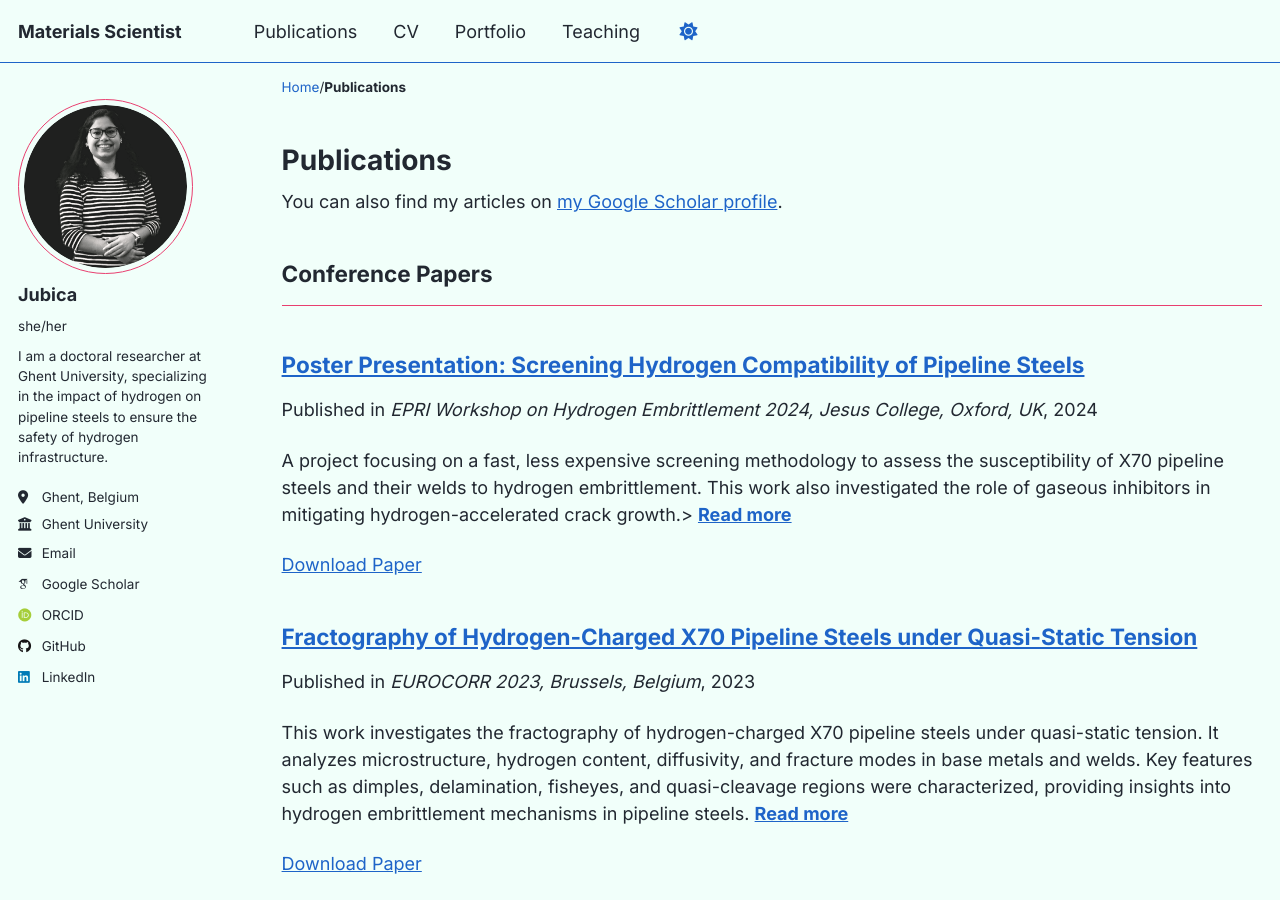
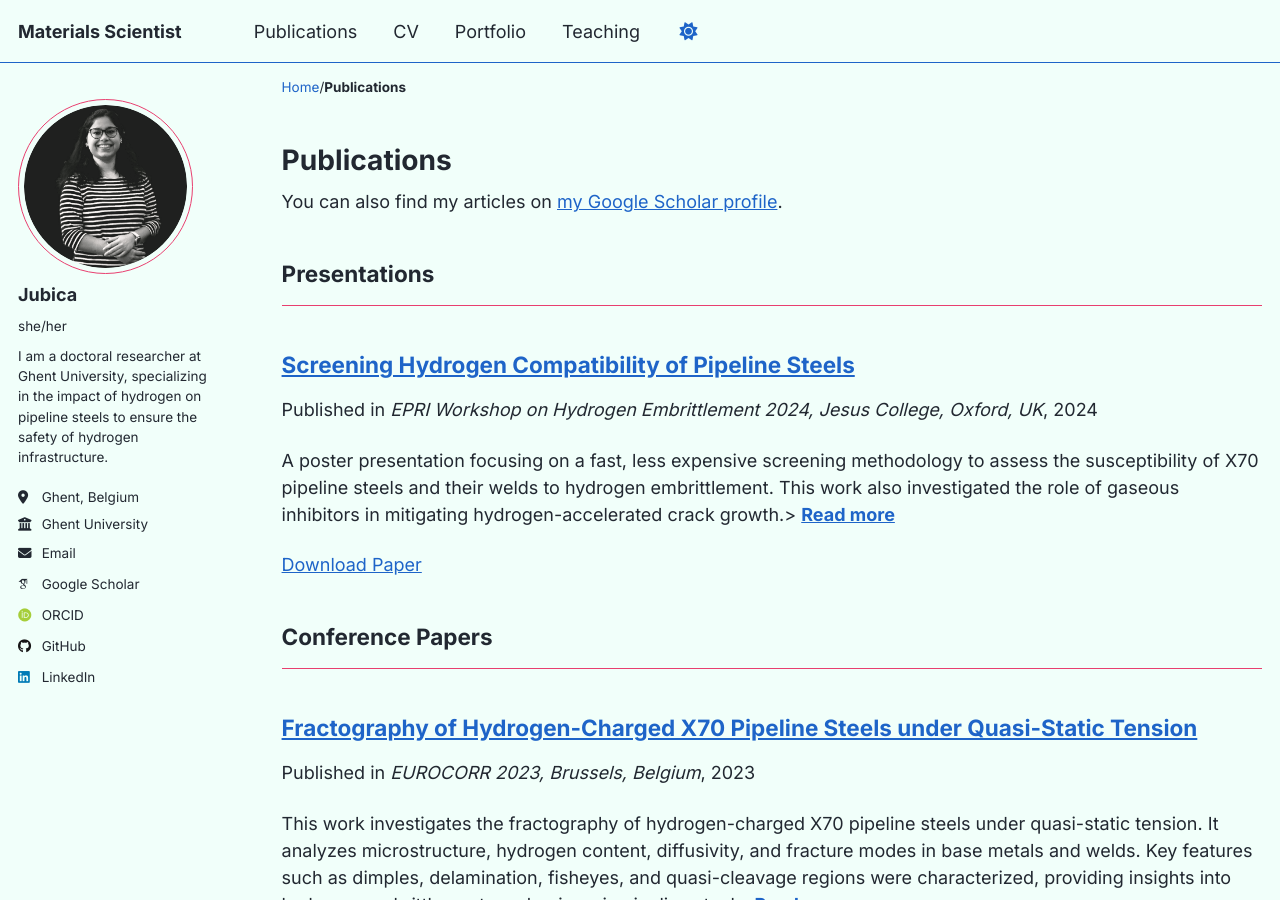
Before and after one commit to jubica/jubica.github.io, a Jekyll site: the page built from _pages/publications.html, in a window 1280 px wide and 900 px high. Built offline with Jekyll 4.4.1, drawn with Linux system fonts in a browser that asks for light colours; some web fonts are replaced; a script that is not in the unit is left out.

Commit message:
add presentation feature

```diff
--- a/_config.yml
+++ b/_config.yml
@@ -78,6 +78,8 @@ author:
 
 # Publication Category - The following the list of publication categories and their headings
 publication_category:
+  presentations:
+    title: 'Presentations'
   conferences:
     title: 'Conference Papers'
   manuscripts:
--- a/_publications/2024-06-23-screening-hydrogen-compatibility-of-pipeline-steels.md
+++ b/_publications/2024-06-23-screening-hydrogen-compatibility-of-pipeline-steels.md
@@ -1,8 +1,8 @@
 ---
-title: "Poster Presentation: Screening Hydrogen Compatibility of Pipeline Steels"
-excerpt: "A project focusing on a fast, less expensive screening methodology to assess the susceptibility of X70 pipeline steels and their welds to hydrogen embrittlement. This work also investigated the role of gaseous inhibitors in mitigating hydrogen-accelerated crack growth.>"
+title: "Screening Hydrogen Compatibility of Pipeline Steels"
+excerpt: "A poster presentation focusing on a fast, less expensive screening methodology to assess the susceptibility of X70 pipeline steels and their welds to hydrogen embrittlement. This work also investigated the role of gaseous inhibitors in mitigating hydrogen-accelerated crack growth.>"
 collection: publications
-category: conferences
+category: presentations
 date: 2024-06-23
 paperurl: '/files/EPRI_Hydrogen_Embrittlement_2024.pdf'
 sponsor: 'EPRI'
```
